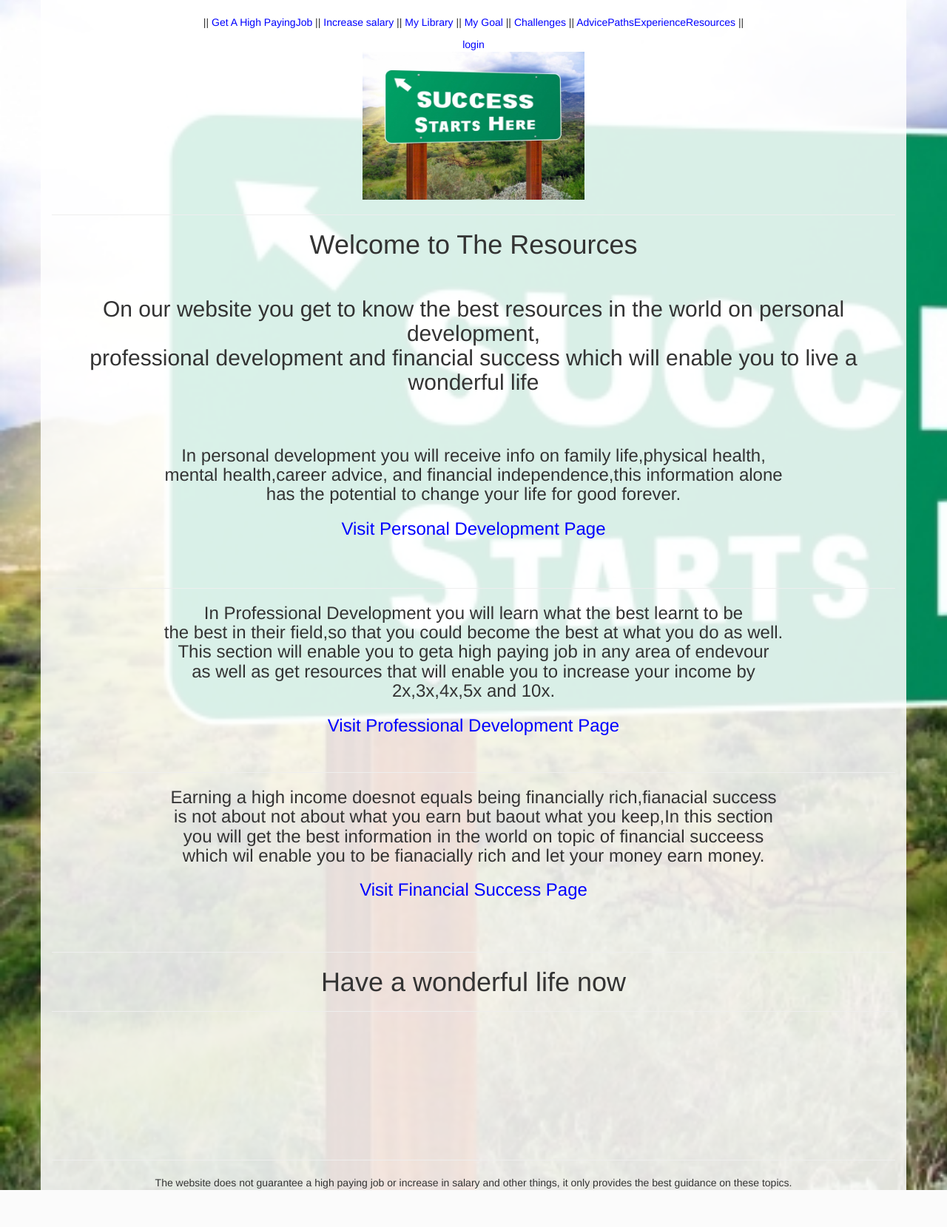
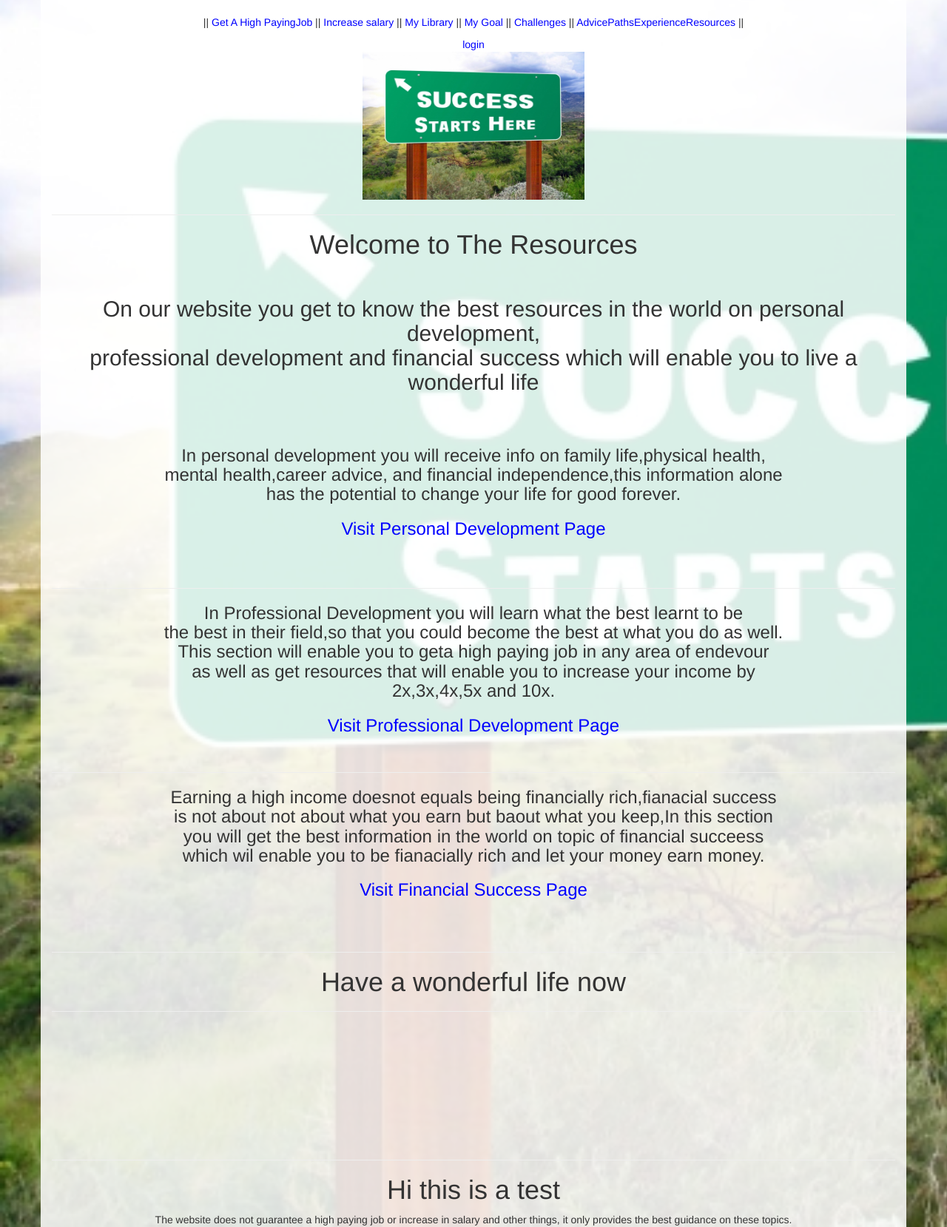
Before and after one commit to kp1311/TheWebsite, a Django app: page / in a window 1280 px wide. Shown: the part 52-1711 px from the top of the page at 74% size. Before the commit the page ends 1661 px from the top, so only its background shows below. Run offline with Django 3.2, Linux system fonts and the light colour scheme; some libraries are stand-ins or nearby versions.

Commit message:
commit experiment

```diff
--- a/templates/FirstApp/Base.html
+++ b/templates/FirstApp/Base.html
@@ -105,6 +105,7 @@ mental health,career advice, and financial independence,this information alone<b
 <br>
 <br>
 <hr>
+<h1>Hi this is a test</h1>
 The website does not guarantee a high paying job or increase in salary and other things, it only provides the best guidance on these topics.
 <br>
 
```
